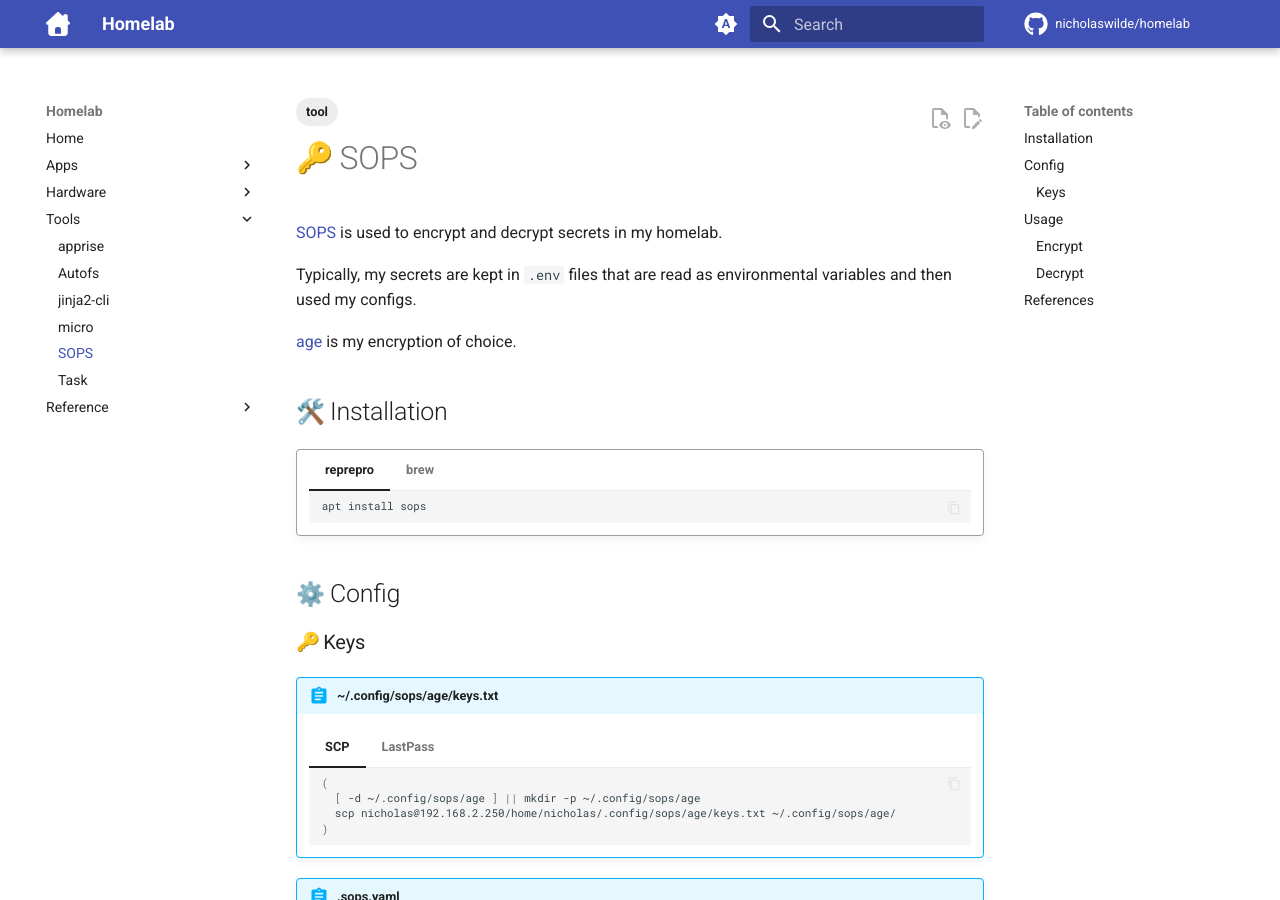
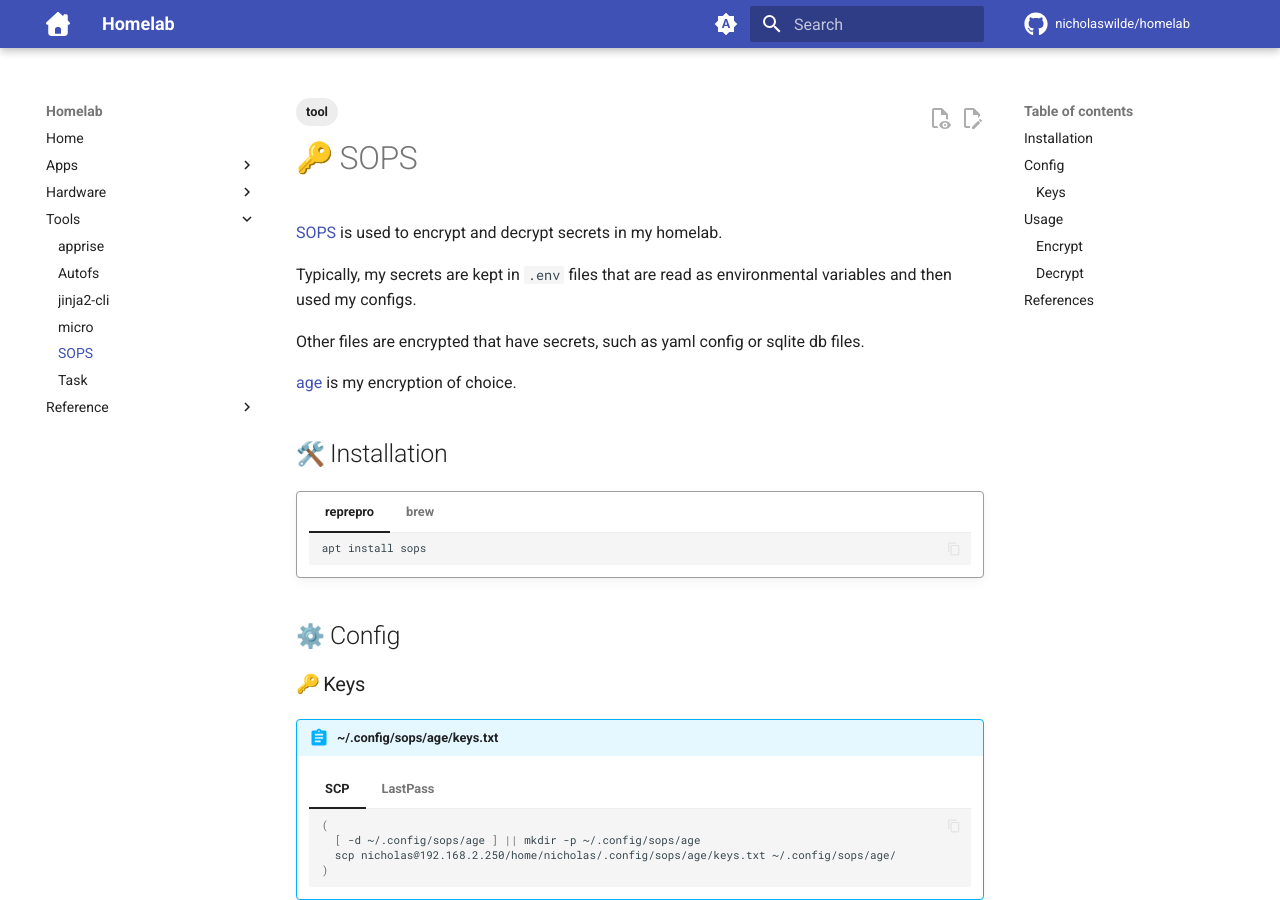
Before and after one commit to nicholaswilde/homelab, an MkDocs documentation site: the page built from docs/tools/sops.md, in a window 1280 px wide and 900 px high. Built offline with MkDocs 1.6.1 and Material for MkDocs 9.7.7, drawn with Linux system fonts in a browser that asks for light colours; emoji names are drawn with the system emoji font; comment, search, counter and statistics services are not loaded.

Commit message:
Update sops.md

```diff
--- a/docs/tools/sops.md
+++ b/docs/tools/sops.md
@@ -7,6 +7,8 @@
 [SOPS][1] is used to encrypt and decrypt secrets in my homelab.
 
 Typically, my secrets are kept in `.env` files that are read as environmental variables and then used my configs.
+
+Other files are encrypted that have secrets, such as yaml config or sqlite db files.
 
 [age][2] is my encryption of choice.
 
```
